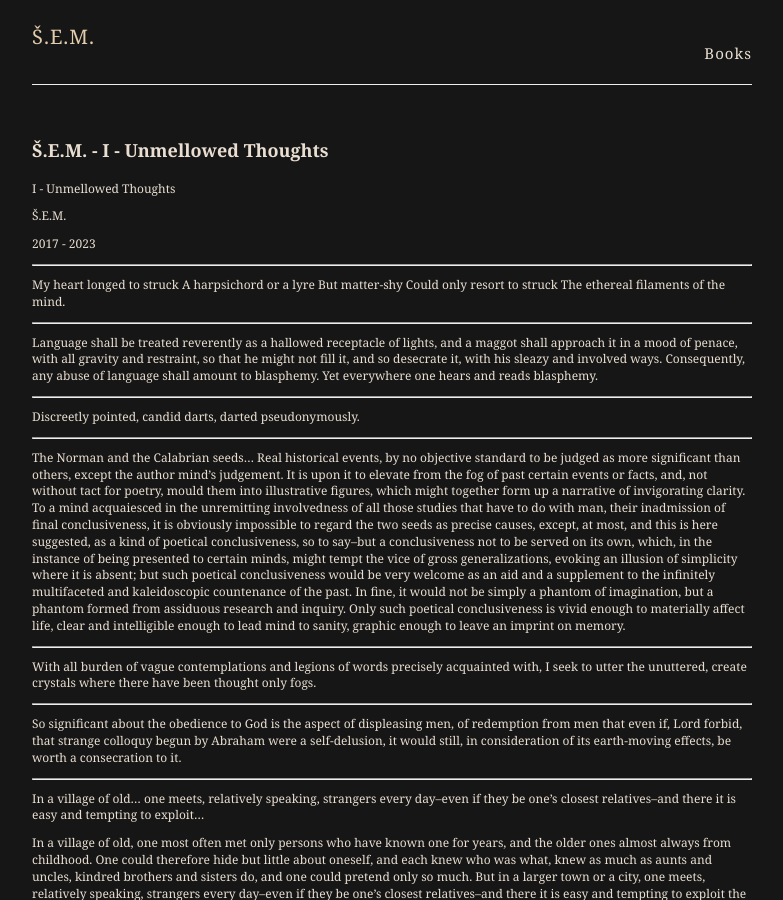
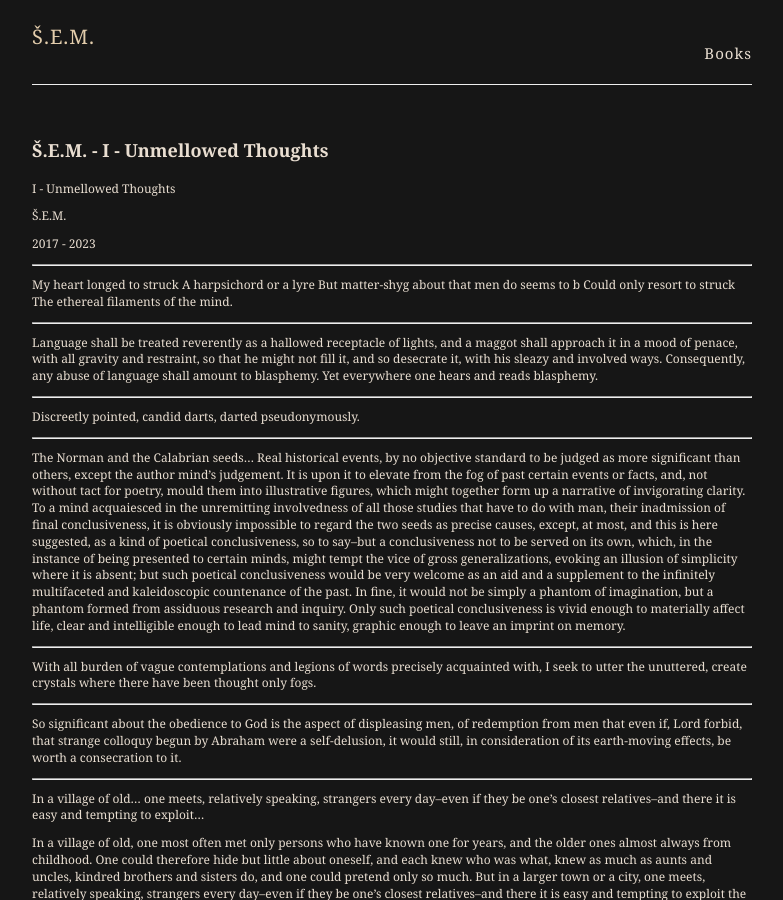
Before and after one commit to simonante/shimonem, a Jekyll site: the page built from _posts/2023-01-01-Unmellowed-Thoughts.md, in a window 1280 px wide and 900 px high. Shown: the whole window, without its empty margins (248-1031 px from the left). Built offline with Jekyll 4.4.1, drawn with Linux system fonts in a browser that asks for light colours.

Commit message:
Update 2023-01-01-Unmellowed-Thoughts.md

```diff
--- a/_posts/2023-01-01-Unmellowed-Thoughts.md
+++ b/_posts/2023-01-01-Unmellowed-Thoughts.md
@@ -15,7 +15,7 @@ I - Unmellowed Thoughts
 
 My heart longed to struck
 A harpsichord or a lyre
-But matter-shy
+But matter-shyg about that men do seems to b
 Could only resort to struck
 The ethereal filaments of the mind.
 
@@ -116,6 +116,7 @@ Does a class of high-risk speculators materially augment the efficiency of a mar
 ---
 
 Much of the moving and commuting about that men do seems to be vanity. My soul seeks to be physically still and stationary, detests all jolting commute and vagary, except by a sauntering foot unhurried. If it would travel, then not physically like dull men do, but travel like nobility does, which is by mind.
+
 ---
 
 A mind used to thinking will find immersion in the common life most intimidating--namely, its lullaby, where it is by some irresistable power made, indeed forced, to enter a kind of entranced state, that is, the natural state.
```
